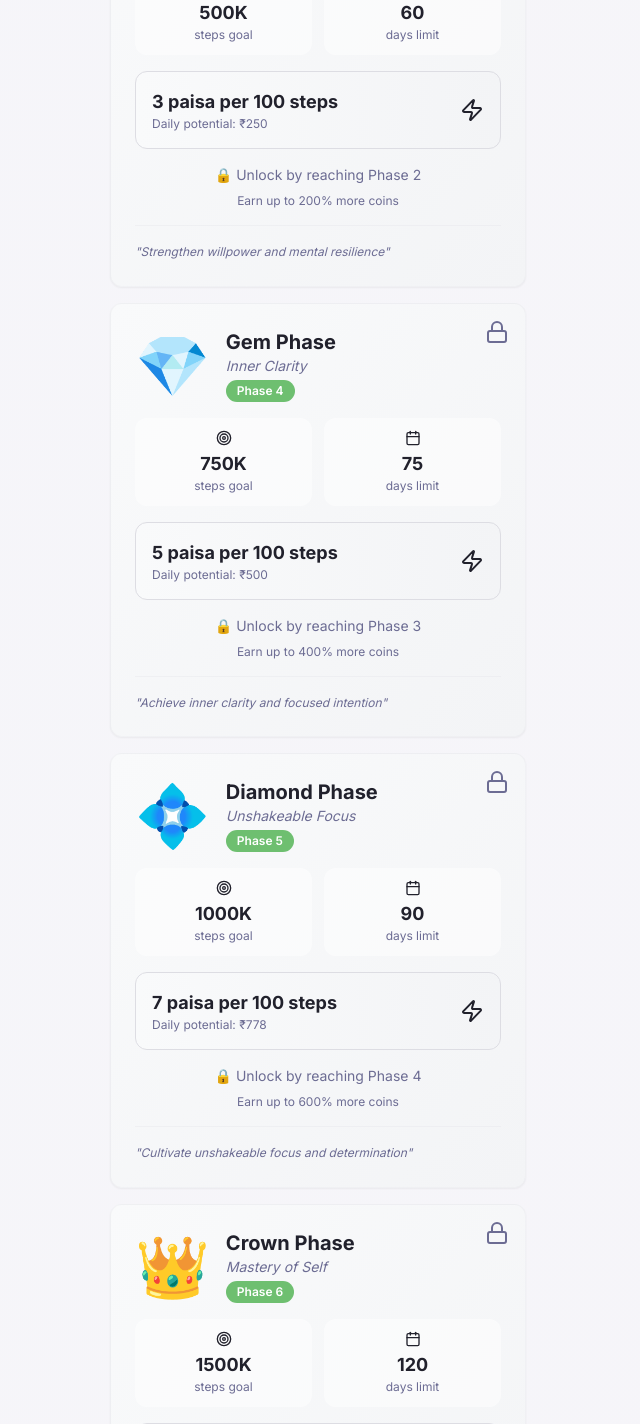
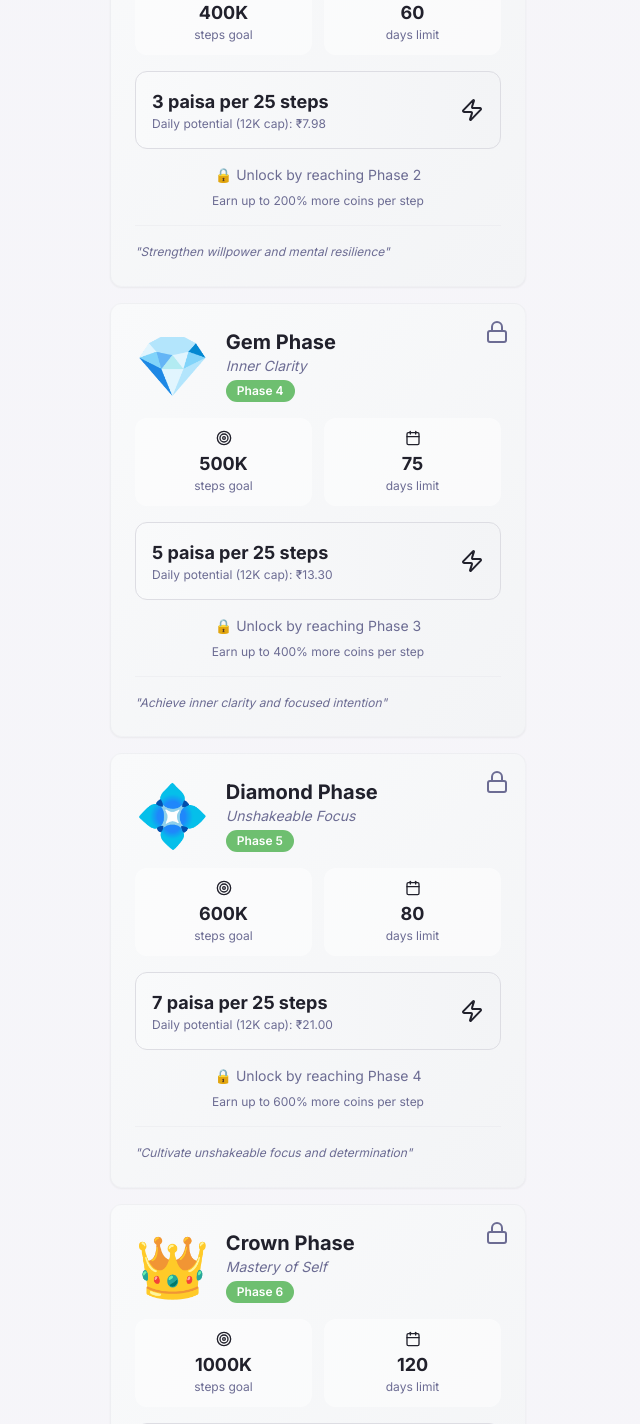
Before and after one commit to yogicmile/yogicmile, a React (Vite) app: page /phase-journey in a window 1280 px wide. Shown: the part 1330-2754 px from the top of the page, without its empty margins (322-962 px from the left). Built offline with nearby package versions, Linux system fonts and the light colour scheme; the HTML template or start-up script is replaced by a standard one.

Commit message:
Fix Evolution Journey calculations

```diff
--- a/src/pages/PhaseJourney.tsx
+++ b/src/pages/PhaseJourney.tsx
@@ -30,7 +30,7 @@ const PhaseJourney: React.FC = () => {
   const [showTierModal, setShowTierModal] = useState(false);
   const [animatedTiers, setAnimatedTiers] = useState<number[]>([]);
 
-  // Mock tier data for all 9 phases
+  // Mock tier data for all 9 phases - Updated with correct calculations
   const allTiers: TierInfo[] = [
     {
       id: 1,
@@ -40,10 +40,10 @@ const PhaseJourney: React.FC = () => {
       stepGoal: 200000,
       timeLimit: 30,
       dailyAverage: 6667,
-      rewardRate: 1,
+      rewardRate: 1, // 1 paisa per 25 steps
       spiritualBenefit: 'Build foundation of discipline and commitment to the path',
       status: 'current',
-      coinsEarned: 1250
+      coinsEarned: 8000 // 200K steps ÷ 25 × 1 paisa = 8000 paisa
     },
     {
       id: 2,
@@ -53,19 +53,19 @@ const PhaseJourney: React.FC = () => {
       stepGoal: 300000,
       timeLimit: 45,
       dailyAverage: 6667,
-      rewardRate: 2,
+      rewardRate: 2, // 2 paisa per 25 steps
       spiritualBenefit: 'Develop consistent practice and mindful awareness',
       status: 'locked'
     },
     {
       id: 3,
-      symbol: '🎯',
+      symbol: '🎟️',
       name: 'Token Phase',
       spiritualName: 'Strengthened Willpower',
-      stepGoal: 500000,
+      stepGoal: 400000,
       timeLimit: 60,
-      dailyAverage: 8334,
-      rewardRate: 3,
+      dailyAverage: 6667,
+      rewardRate: 3, // 3 paisa per 25 steps
       spiritualBenefit: 'Strengthen willpower and mental resilience',
       status: 'locked'
     },
@@ -74,10 +74,10 @@ const PhaseJourney: React.FC = () => {
       symbol: '💎',
       name: 'Gem Phase',
       spiritualName: 'Inner Clarity',
-      stepGoal: 750000,
+      stepGoal: 500000,
       timeLimit: 75,
-      dailyAverage: 10000,
-      rewardRate: 5,
+      dailyAverage: 6667,
+      rewardRate: 5, // 5 paisa per 25 steps
       spiritualBenefit: 'Achieve inner clarity and focused intention',
       status: 'locked'
     },
@@ -86,10 +86,10 @@ const PhaseJourney: React.FC = () => {
       symbol: '💠',
       name: 'Diamond Phase',
       spiritualName: 'Unshakeable Focus',
-      stepGoal: 1000000,
-      timeLimit: 90,
-      dailyAverage: 11111,
-      rewardRate: 7,
+      stepGoal: 600000,
+      timeLimit: 80,
+      dailyAverage: 7500,
+      rewardRate: 7, // 7 paisa per 25 steps
       spiritualBenefit: 'Cultivate unshakeable focus and determination',
       status: 'locked'
     },
@@ -98,46 +98,46 @@ const PhaseJourney: React.FC = () => {
       symbol: '👑',
       name: 'Crown Phase',
       spiritualName: 'Mastery of Self',
-      stepGoal: 1500000,
+      stepGoal: 1000000,
       timeLimit: 120,
-      dailyAverage: 12500,
-      rewardRate: 10,
+      dailyAverage: 8334,
+      rewardRate: 10, // 10 paisa per 25 steps
       spiritualBenefit: 'Master self-discipline and inner sovereignty',
       status: 'locked'
     },
     {
       id: 7,
-      symbol: '⚡',
+      symbol: '🏵️',
       name: 'Emperor Phase',
       spiritualName: 'Transcendent Power',
-      stepGoal: 2000000,
-      timeLimit: 150,
-      dailyAverage: 13333,
-      rewardRate: 15,
+      stepGoal: 1700000,
+      timeLimit: 200,
+      dailyAverage: 8500,
+      rewardRate: 15, // 15 paisa per 25 steps
       spiritualBenefit: 'Access transcendent power and wisdom',
       status: 'locked'
     },
     {
       id: 8,
-      symbol: '🌟',
+      symbol: '🏅',
       name: 'Legend Phase',
       spiritualName: 'Enlightened Being',
-      stepGoal: 3000000,
-      timeLimit: 200,
-      dailyAverage: 15000,
-      rewardRate: 20,
+      stepGoal: 2000000,
+      timeLimit: 250,
+      dailyAverage: 8000,
+      rewardRate: 20, // 20 paisa per 25 steps
       spiritualBenefit: 'Become an enlightened being of pure awareness',
       status: 'locked'
     },
     {
       id: 9,
-      symbol: '🔥',
+      symbol: '🏆',
       name: 'Immortal Phase',
       spiritualName: 'Eternal Consciousness',
-      stepGoal: 5000000,
-      timeLimit: 300,
-      dailyAverage: 16667,
-      rewardRate: 30,
+      stepGoal: 3000000,
+      timeLimit: 365,
+      dailyAverage: 8219,
+      rewardRate: 30, // 30 paisa per 25 steps
       spiritualBenefit: 'Achieve eternal consciousness and cosmic unity',
       status: 'locked'
     }
@@ -284,10 +284,15 @@ const PhaseJourney: React.FC = () => {
                 <div className="flex items-center justify-between">
                   <div>
                     <div className="text-lg font-bold text-golden-accent">
-                      {tier.rewardRate} paisa per 100 steps
+                      {tier.rewardRate} paisa per 25 steps
                     </div>
                     <div className="text-xs text-muted-foreground">
-                      Daily potential: ₹{Math.round((tier.dailyAverage / 100) * tier.rewardRate)}
+                      Daily potential (12K cap): ₹{(() => {
+                        const dailyCappedSteps = Math.min(tier.dailyAverage, 12000);
+                        const units = Math.floor(dailyCappedSteps / 25);
+                        const paisa = units * tier.rewardRate;
+                        return (paisa / 100).toFixed(2);
+                      })()}
                     </div>
                   </div>
                   <Zap className="w-6 h-6 text-golden-accent" />
@@ -348,7 +353,7 @@ const PhaseJourney: React.FC = () => {
                     🔒 Unlock by reaching Phase {tier.id - 1}
                   </p>
                   <p className="text-xs text-muted-foreground">
-                    Earn up to {Math.round(((tier.rewardRate / allTiers[0].rewardRate) - 1) * 100)}% more coins
+                    Earn up to {Math.round(((tier.rewardRate / allTiers[0].rewardRate) - 1) * 100)}% more coins per step
                   </p>
                 </div>
               )}
@@ -380,7 +385,7 @@ const PhaseJourney: React.FC = () => {
               </div>
               <div className="text-center">
                 <div className="text-2xl font-bold text-golden-accent">
-                  ₹{yogicData.wallet.mockData.totalBalance}
+                  ₹{(yogicData.wallet.mockData.totalBalance / 100).toFixed(2)}
                 </div>
                 <div className="text-xs text-muted-foreground">Coins Earned</div>
               </div>
@@ -462,10 +467,15 @@ const PhaseJourney: React.FC = () => {
                 <div className="bg-golden-accent/10 rounded-xl p-4 border border-golden-accent/20">
                   <h4 className="font-semibold text-golden-accent mb-2">Rewards & Benefits</h4>
                   <p className="text-sm mb-2">
-                    <strong>{selectedTier.rewardRate} paisa per 100 steps</strong>
+                    <strong>{selectedTier.rewardRate} paisa per 25 steps</strong>
                   </p>
                   <p className="text-xs text-muted-foreground">
-                    Daily earning potential: ₹{Math.round((selectedTier.dailyAverage / 100) * selectedTier.rewardRate)}
+                    Daily earning potential (12K cap): ₹{(() => {
+                      const dailyCappedSteps = Math.min(selectedTier.dailyAverage, 12000);
+                      const units = Math.floor(dailyCappedSteps / 25);
+                      const paisa = units * selectedTier.rewardRate;
+                      return (paisa / 100).toFixed(2);
+                    })()}
                   </p>
                 </div>
 
```
